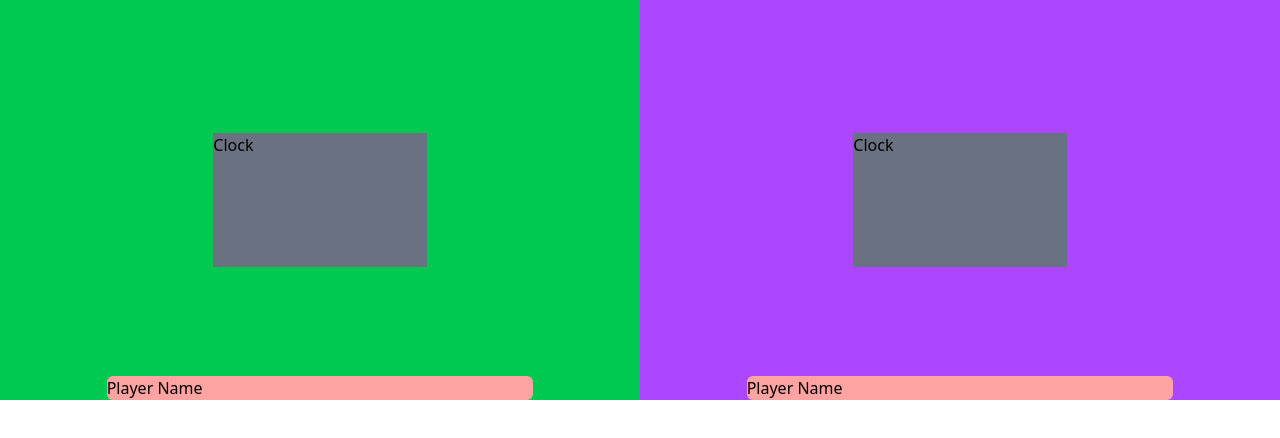
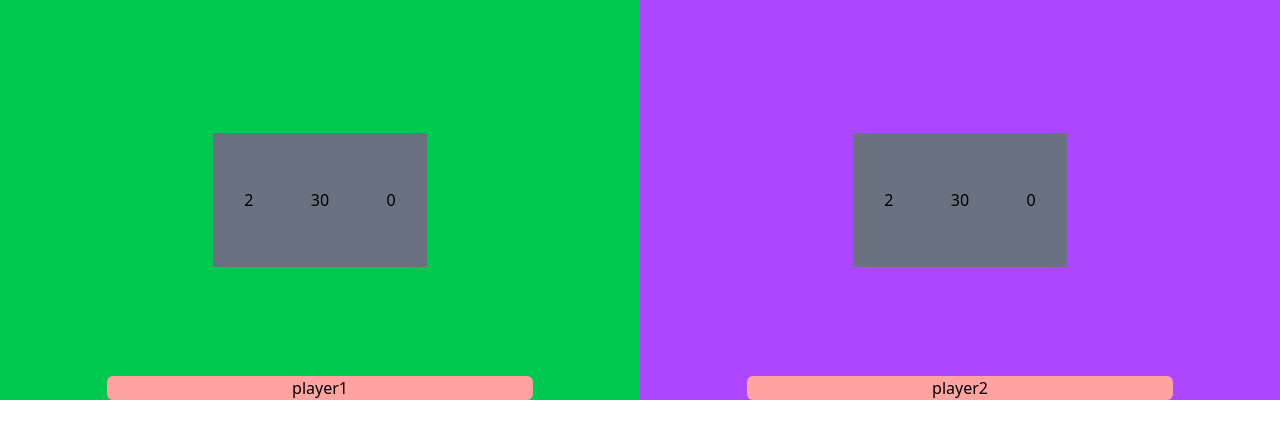
Before and after one commit to Vegastrikes/chess-clock-40k, a React (Vite) app: page / in a window 1280 px wide. Both pictures are taken after a click on the button "Start". Shown: the top 438 px of the page. Built offline with nearby package versions, Linux system fonts and the light colour scheme.

Commit message:
refactor code. transition from settings to game is done

```diff
--- a/src/App.tsx
+++ b/src/App.tsx
@@ -3,7 +3,7 @@ import { useState } from "react"
 import Game from './pages/Game'
 import MainMenu from './pages/MainMenu'
 
-import GameState from './gamestate';
+import GameState from './utils/gamestate';
 
 export default function App() {
   const [gameStep, setGameStep] = useState('settings')
--- a/src/gamestate.ts
+++ /dev/null
@@ -1,45 +0,0 @@
-interface GameSettings {
-  p1: PlayerSettings;
-  p2: PlayerSettings;
-}
-
-interface PlayerSettings {
-  username?: string;
-  hour?: number;
-  minute?: number;
-  second?: number;
-}
-
-const defaultSettings: PlayerSettings = {
-  hour: 2,
-  minute: 30,
-  second: 0
-}
-
-class GameState {
-  [key:string]: any;
-  private static instance: GameState;
-  public static getInstance(): GameState {
-    if (!GameState.instance) {
-      GameState.instance = new GameState({
-        p1: {...defaultSettings, username: "player1"},
-        p2: {...defaultSettings, username: "player2"}
-      });
-    }
-    return GameState.instance;
-  }
-
-  step: string;
-  turn: number;
-  p1: PlayerSettings;
-  p2: PlayerSettings;
-
-  private constructor(gameSettings: GameSettings) {
-    this.step = "settings";
-    this.turn = 1;
-    this.p1 = gameSettings.p1;
-    this.p2 = gameSettings.p2;
-  }
-}
-
-export default GameState.getInstance();
--- a/src/pages/Game.tsx
+++ b/src/pages/Game.tsx
@@ -1,9 +1,18 @@
+import { useState, createContext, useContext } from "react"
+import GameState from '../utils/gamestate';
+
+const PlayerContext = createContext(GameState.player1)
+
 export default function Game() {
   return (
     <div className="game w-full h-dvh">
       <div className="players grid grid-cols-2 h-100">
-        <PlayerArea testBg="bg-green-500"/>
-        <PlayerArea />
+        <PlayerContext.Provider value={GameState.player1}>
+          <PlayerArea testBg="bg-green-500"/>
+        </PlayerContext.Provider>
+        <PlayerContext.Provider value={GameState.player2}>
+          <PlayerArea />
+        </PlayerContext.Provider>
       </div>
     </div>
   )
@@ -21,15 +30,19 @@ function PlayerArea({
 }
 
 function Clock () {
+  const player = useContext(PlayerContext)
   return (
-    <div className="clock h-1/3 w-1/3 bg-gray-500">
-      Clock
+    <div className="clock h-1/3 w-1/3 flex justify-center items-center bg-gray-500">
+      <div className="w-1/3 text-center">{player.clock.getTime("hour")}</div>
+      <div className="w-1/3 text-center">{player.clock.getTime("minute")}</div>
+      <div className="w-1/3 text-center">{player.clock.getTime("second")}</div>
     </div>
   )
 }
 
 function Name () {
+  const player = useContext(PlayerContext)
   return (
-    <div className="name absolute bottom-0 w-2/3 bg-red-300 rounded-md">Player Name</div>
+    <div className="name absolute bottom-0 w-2/3 text-center bg-red-300 rounded-md">{player.username}</div>
   )
 }
--- a/src/pages/MainMenu.tsx
+++ b/src/pages/MainMenu.tsx
@@ -1,36 +1,35 @@
 import { useState, createContext, useContext } from "react"
-import GameState from '../gamestate';
+import GameState from '../utils/gamestate';
 
-const PlayerContext = createContext('p1')
+const PlayerContext = createContext(GameState.player1)
 
 export default function MainMenu({
   setGameStepHandler = (v:string) => {}
 }) {
   function onStartHandler() {
-    console.log("Game starting: ", GameState)
-    GameState.step = "game";
+    GameState.start();
     setGameStepHandler("game");
   }
 
   return (
     <div className="mainmenu w-full h-dvh">
       <div className="grid grid-cols-3 h-dvh place-items-center">
-        <PlayerContext.Provider value="p1">
-          <PlayerSettings />
+        <PlayerContext.Provider value={GameState.player1}>
+          <Settings />
         </PlayerContext.Provider>
         <button onClick={onStartHandler} className="bg-blue-500 hover:bg-blue-700 text-white font-bold py-2 px-4 rounded">Start</button>
-        <PlayerContext.Provider value="p2">
-          <PlayerSettings />
+        <PlayerContext.Provider value={GameState.player2}>
+          <Settings />
         </PlayerContext.Provider>
       </div>
     </div>
   )
 }
 
-function PlayerSettings() {
+function Settings() {
   const player = useContext(PlayerContext)
   function inputChangeHandler(username: string) {
-    GameState[player].username = username;
+    player.username = username;
   }
   return (
     <div className="bg-gray-200 w-4/5 h-4/5">
@@ -44,8 +43,8 @@ function PlayerSettings() {
 function TimeSettings() {
   return (
     <div className="flex m-4">
-      <TimeSlot defaultValue={2} type="hour"/>
-      <TimeSlot defaultValue={30} type="minute"/>
+      <TimeSlot type="hour" />
+      <TimeSlot type="minute" />
       {/* <button className="bg-blue-500 hover:bg-blue-700 text-white font-bold py-2 px-4 rounded">Change style</button> */}
     </div>
   )
@@ -53,12 +52,11 @@ function TimeSettings() {
 
 function TimeSlot({
   type = "",
-  defaultValue = 2
 }) {
   const player = useContext(PlayerContext)
-  const [value, setValue] = useState(defaultValue);
+  const [value, setValue] = useState(player.clock.getTime(type));
 
-  GameState[player][type] = value
+  player.clock.setTime(type, value);
 
   function onChangeHandler(v: string) {
     let r: number = parseInt(v);
@@ -72,7 +70,6 @@ function TimeSlot({
     }
 
     setValue(r);
-    GameState[player][type] = r
   }
 
   return (
--- /dev/null
+++ b/src/utils/clock.ts
@@ -0,0 +1,40 @@
+import { Time } from "./interfaces";
+
+class Clock {
+  [key:string]: any;
+
+  isRunning: boolean;
+  isFinished: boolean
+
+  constructor(time: Time) {
+    this.time = time;
+    this.isRunning = false;
+    this.isFinished = false;
+  }
+
+  private countdownHandler!: ReturnType<typeof setInterval>;
+
+  public setTime(i: string, v: number) {
+    this.time[i] = v;
+  }
+
+  public getTime(i: string): number {
+    return this.time[i];
+  }
+
+  public start() {
+    this.isRunning = true;
+    this.countdownHandler = setInterval(() => { this.handleCountdown() }, 1000)
+  }
+
+  public stop() {
+    this.isRunning = false;
+    clearInterval(this.countdownHandler);
+  }
+
+  private handleCountdown() {
+    console.log('counting...')
+  }
+}
+
+export default Clock;
--- /dev/null
+++ b/src/utils/gamestate.ts
@@ -0,0 +1,34 @@
+import { GameSettings, Player } from "./interfaces";
+import Clock from './clock';
+
+class GameState {
+  [key:string]: any;
+  private static instance: GameState;
+  public static getInstance(): GameState {
+    if (!GameState.instance) {
+      GameState.instance = new GameState({
+        player1: {username: "player1", clock: new Clock({hour: 2, minute: 30, second: 0})},
+        player2: {username: "player2", clock: new Clock({hour: 2, minute: 30, second: 0})}
+      });
+    }
+    return GameState.instance;
+  }
+
+  step: string;
+  turn: number;
+  player1: Player;
+  player2: Player;
+
+  private constructor(gameSettings: GameSettings) {
+    this.step = "settings";
+    this.turn = 1;
+    this.player1 = gameSettings.player1;
+    this.player2 = gameSettings.player2;
+  }
+
+  public start() {
+    this.step = "game";
+  }
+}
+
+export default GameState.getInstance();
--- /dev/null
+++ b/src/utils/interfaces.ts
@@ -0,0 +1,25 @@
+import Clock from './clock';
+
+interface GameSettings {
+  player1: Player;
+  player2: Player;
+}
+
+interface Player {
+  [key:string]: any;
+  username: string;
+  clock: Clock;
+}
+
+interface Time {
+  [key:string]: any;
+  hour: number,
+  minute: number,
+  second: number
+}
+
+export {
+  type GameSettings,
+  type Player,
+  type Time
+}
```
